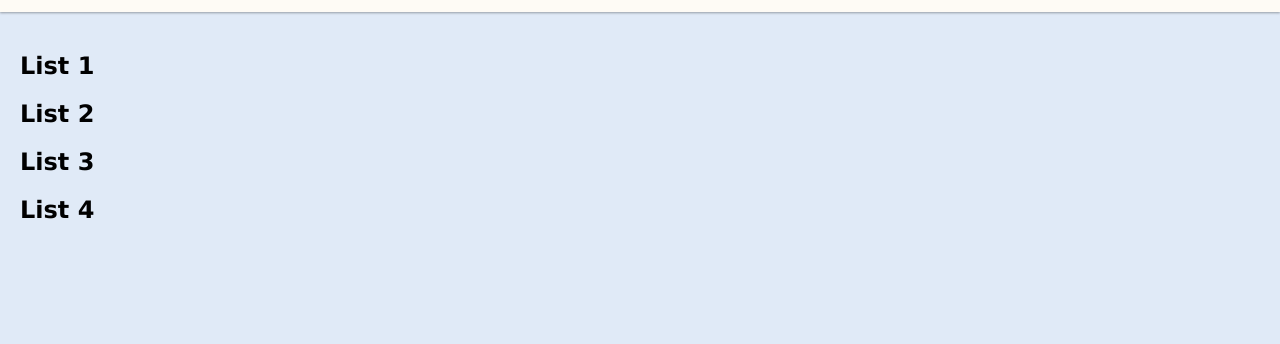
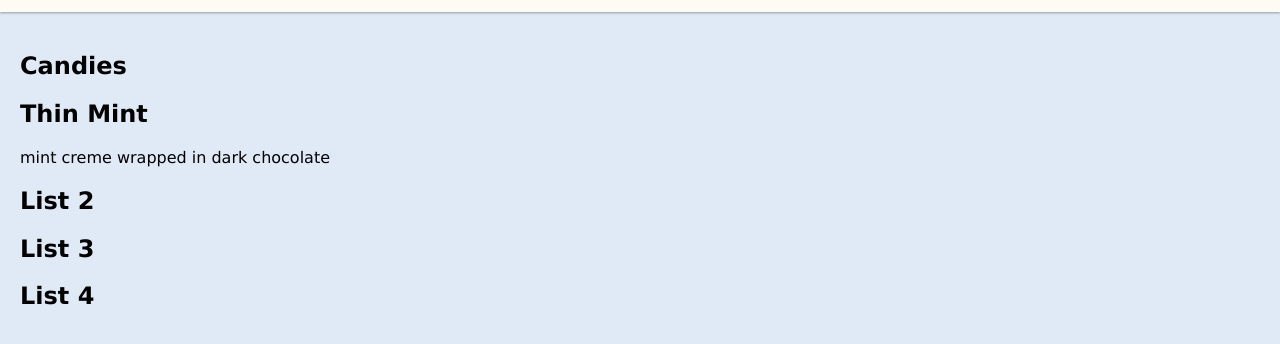
Before and after one commit to Jake-Doherty/display-a-list-practice, a website: page index.html in a window 1280 px wide. Shown: the part 68-412 px from the top of the page. Drawn offline with Linux system fonts and the light colour scheme.

Commit message:
add li with h2 and p elem to index.html

```diff
--- a/index.html
+++ b/index.html
@@ -1,6 +1,5 @@
 <!DOCTYPE html>
 <html lang="en">
-
     <head>
         <!-- metadata -->
         <meta charset="UTF-8" />
@@ -21,19 +20,23 @@
         <link rel="stylesheet" href="styles/reset.css" />
         <link rel="stylesheet" href="styles/global.css" />
         <!-- add link for page specific css -->
-
     </head>
 
     <body>
         <header>
-        <img class="logo" src="assets/html_css_js.png" alt="logo">
+            <img class="logo" src="assets/html_css_js.png" alt="logo" />
             <h1>Lists of Things</h1>
         </header>
 
         <main>
             <section>
-            <h2>List 1</h2>
-            <ul id="list-1"></ul>
+                <h2>Candies</h2>
+                <ul id="candy-list">
+                    <li class="candy-item">
+                        <h2>Thin Mint</h2>
+                        <p>mint creme wrapped in dark chocolate</p>
+                    </li>
+                </ul>
             </section>
 
             <section>
@@ -50,11 +53,6 @@
                 <h2>List 4</h2>
                 <ul id="list-4"></ul>
             </section>
-
-
-
         </main>
-
     </body>
-
 </html>
```
Lines whose indentation alone changed are shown as unchanged.
